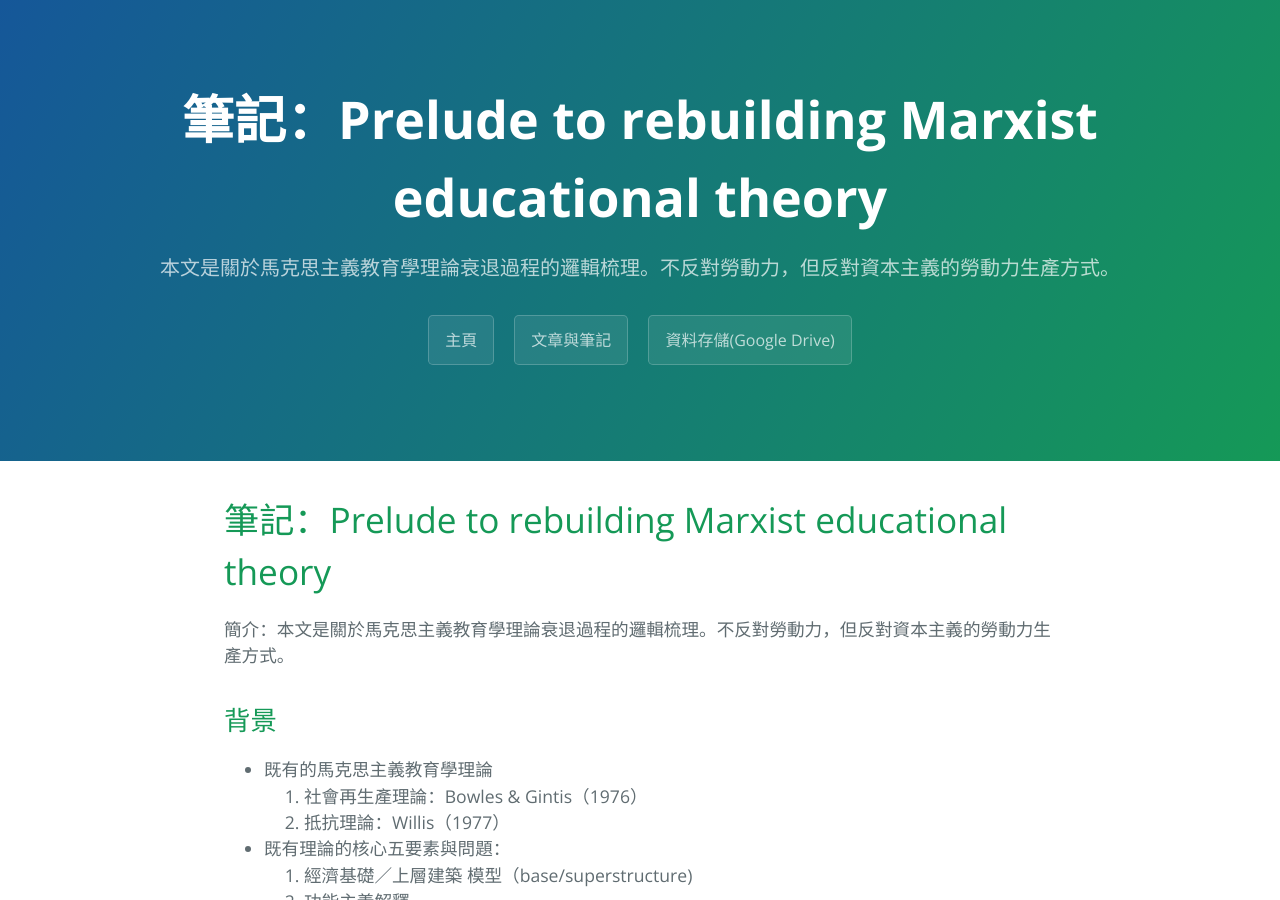
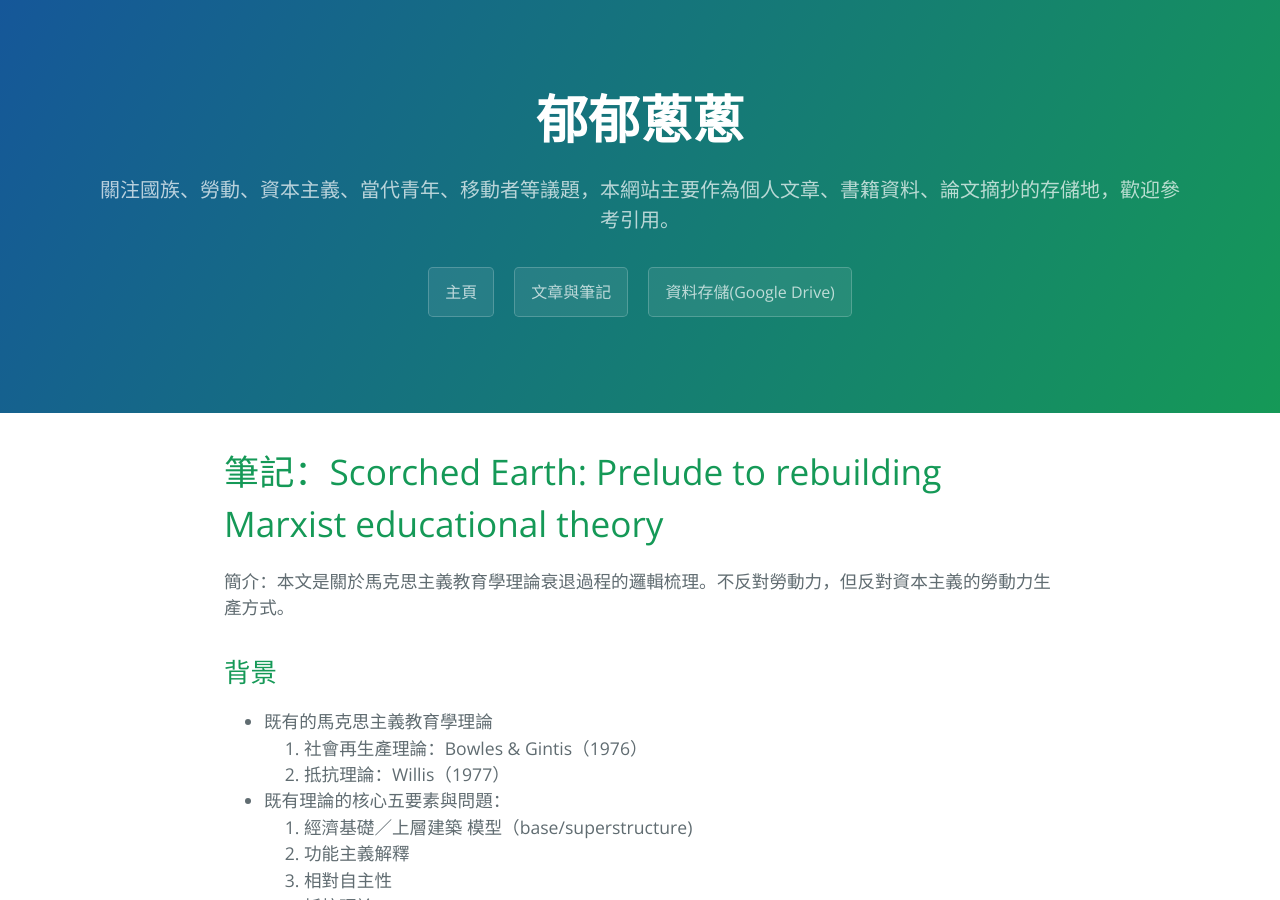
Before and after one commit to p-library/b614103080, a Jekyll site: the page built from _posts/2017-11-29-筆記-Prelude to rebuilding Marxist educational theory.md, in a window 1280 px wide and 900 px high. Built offline with Jekyll 4.4.1, drawn with Linux system fonts in a browser that asks for light colours; our own code applies the rules of GitHub Pages for plain Markdown files.

Commit message:
+Scorched Earth:

```diff
--- a/_posts/2017-11-29-筆記-Prelude to rebuilding Marxist educational theory.md
+++ b/_posts/2017-11-29-筆記-Prelude to rebuilding Marxist educational theory.md
@@ -1,10 +1,10 @@
 ---
 layout: page
-title: 筆記：Prelude to rebuilding Marxist educational theory
+title: 筆記：Scorched Earth: prelude to rebuilding Marxist educational theory
 description: 本文是關於馬克思主義教育學理論衰退過程的邏輯梳理。不反對勞動力，但反對資本主義的勞動力生產方式。
 ---
 
-# 筆記：Prelude to rebuilding Marxist educational theory
+# 筆記：Scorched Earth: Prelude to rebuilding Marxist educational theory
 
 簡介：本文是關於馬克思主義教育學理論衰退過程的邏輯梳理。不反對勞動力，但反對資本主義的勞動力生產方式。
 
```
Also changed, not shown: index.md (+1 -1 lines).
